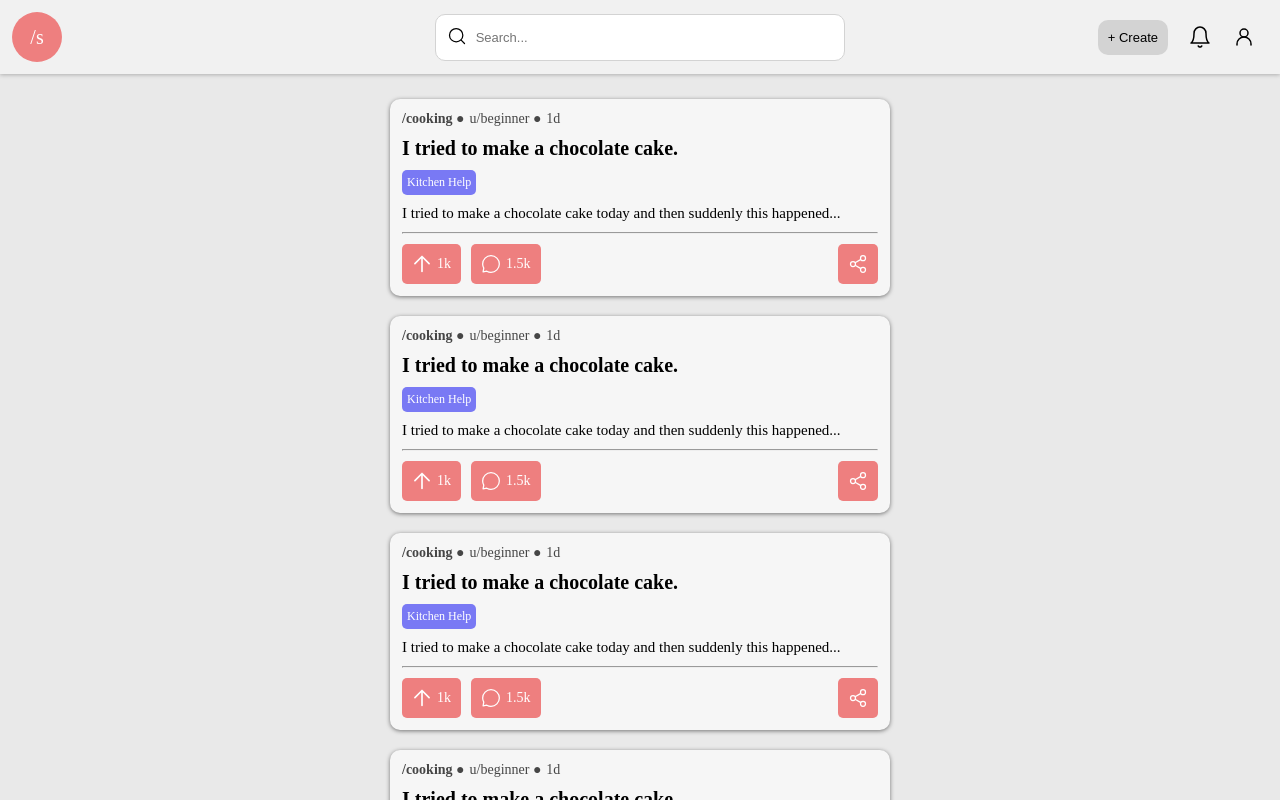
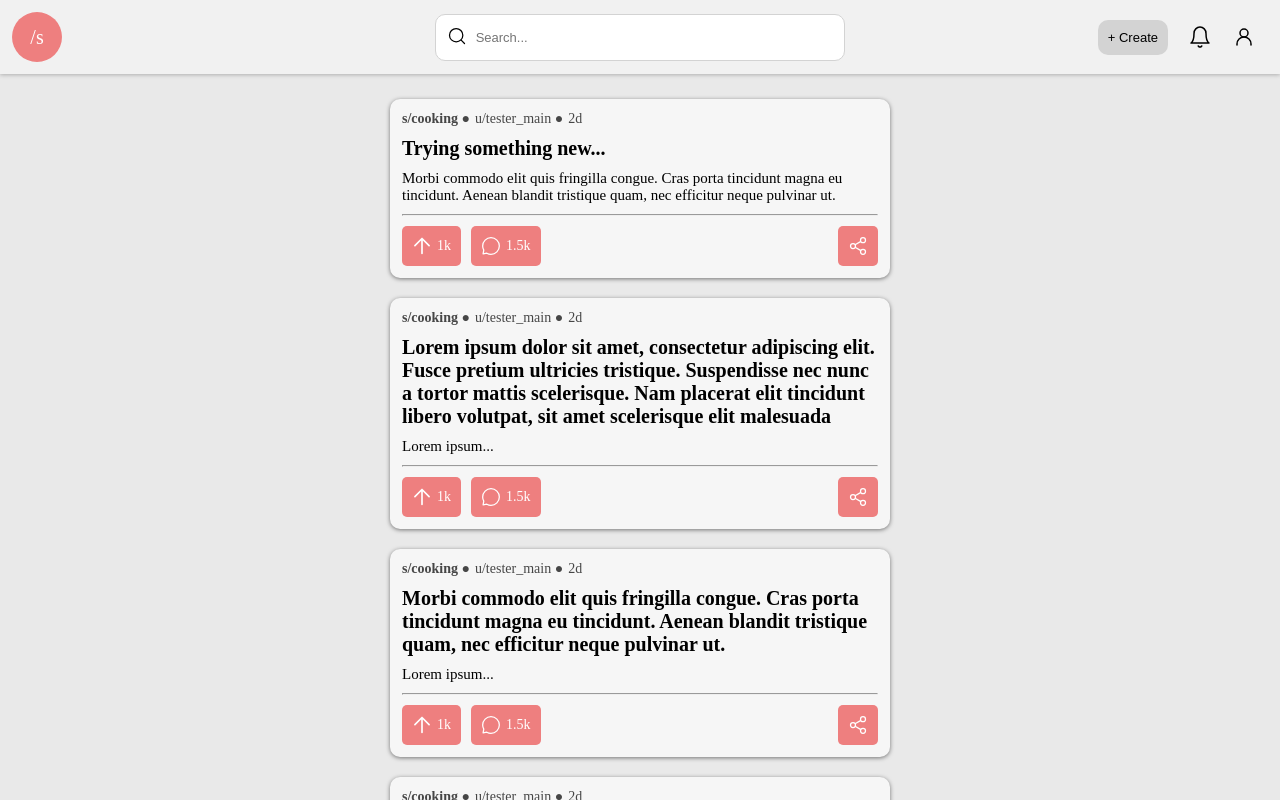
Before and after one commit to carlosr-lotus/section-client, a Next.js app: page / in a window 1280 px wide. Shown: the top 800 px of the page. Built offline with nearby package versions, Linux system fonts and the light colour scheme; data requests are answered from the project's data file.

Commit message:
ADD props component

```diff
--- a/src/components/core/post/Post.tsx
+++ b/src/components/core/post/Post.tsx
@@ -1,33 +1,31 @@
 import styles from "./Post.module.css";
 
-// type Tag = {
-//   label: string;
-//   color: string;
-// };
+type Tag = {
+  label: string;
+  color: string;
+};
 
-// type Props = {
-//   sub: string;
-//   username: string;
-//   postedDate: string;
-//   title: string;
-//   content: string;
-//   tag?: Tag;
-// };
+export type Props = {
+  key: number;
+  sub: string;
+  username: string;
+  postedDate: string;
+  title: string;
+  content: string;
+  tag?: Tag;
+};
 
-export default function Post(): JSX.Element {
+export default function Post(props: Props): JSX.Element {
   return (
     <div className={styles.container}>
       <div className={styles.header}>
-        <strong>/cooking &#9679;</strong>
-        <span>u/beginner &#9679;</span>
-        <span>1d</span>
+        <strong>{props.sub} &#9679;</strong>
+        <span>{props.username} &#9679;</span>
+        <span>{props.postedDate}</span>
       </div>
-      <h1 className={styles.title}>I tried to make a chocolate cake.</h1>
-      <span className={styles.tag}>Kitchen Help</span>
-      <section className={styles.content}>
-        I tried to make a chocolate cake today and then suddenly this
-        happened...
-      </section>
+      <h1 className={styles.title}>{props.title}</h1>
+      {props.tag && <span className={styles.tag}>Kitchen Help</span>}
+      <section className={styles.content}>{props.content}</section>
       <hr />
       <div className={styles.bottom}>
         <div>
```
